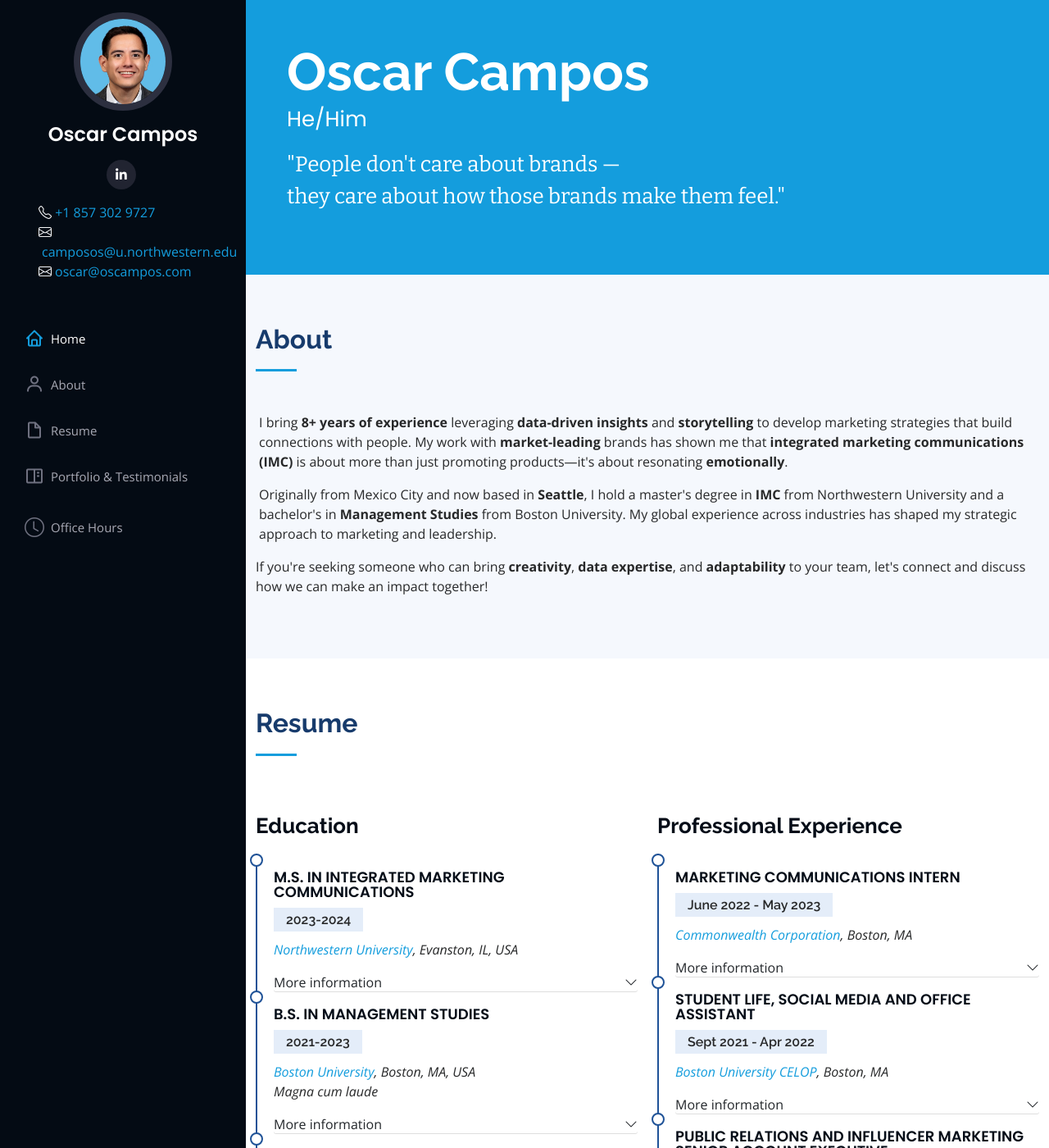
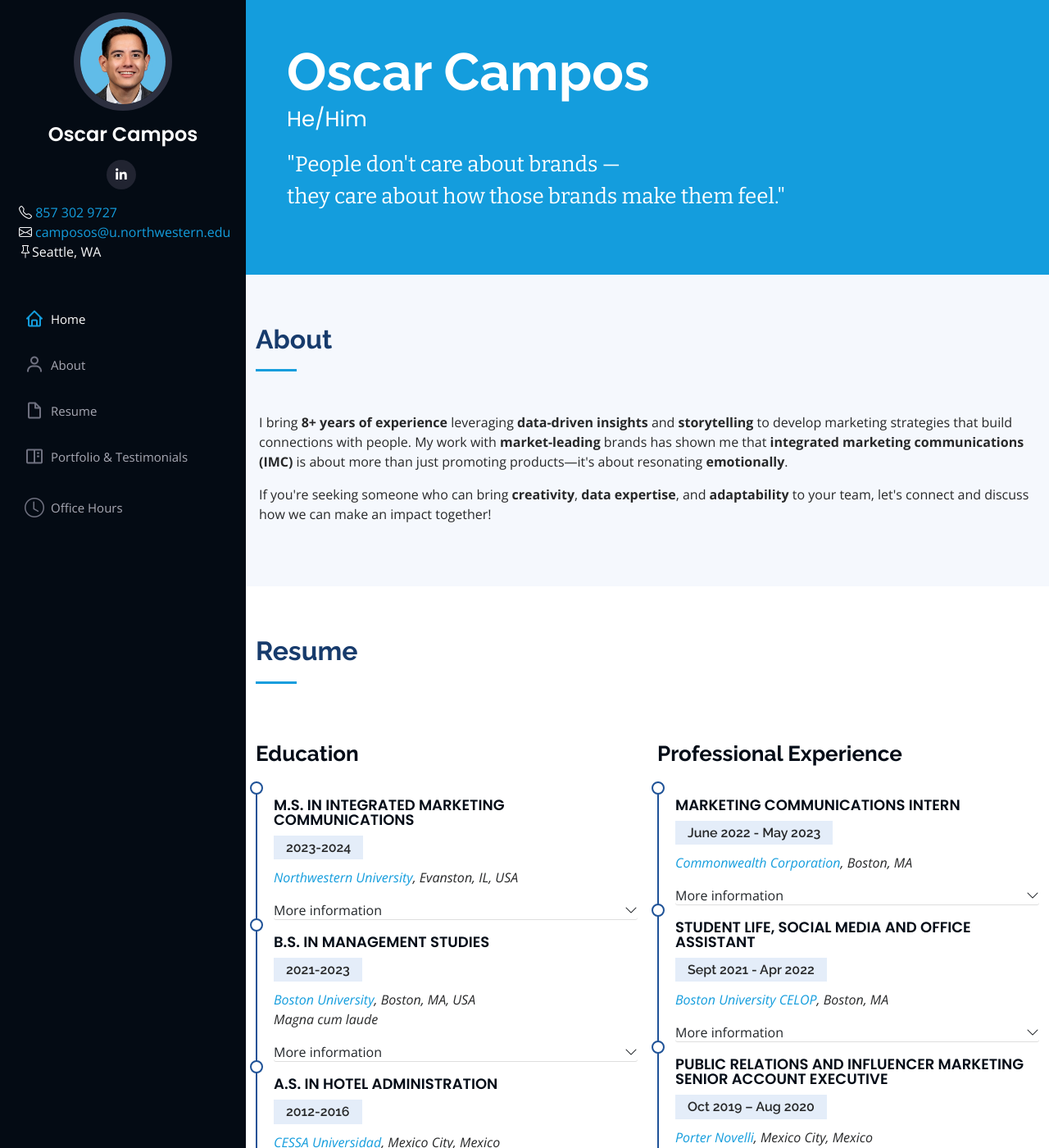
Before and after one commit to parguita/parguita.github.io, a Jekyll site: the page oscar/index.html, which Jekyll copies as it is, in a window 1280 px wide and 1400 px high. Shown: the whole window at 82% size. Built offline with Jekyll 4.4.1, drawn with Linux system fonts in a browser that asks for light colours; some of the changed text lies outside the part shown.

Commit message:
More adjustments

```diff
--- a/oscar/assets/css/style.css
+++ b/oscar/assets/css/style.css
@@ -181,6 +181,10 @@
 
 .contact-list {
   list-style-type: none;
+}
+
+ul.contact-list{
+  padding-left: 0.5rem;
 }
 
 /* Mobile Navigation */
--- a/oscar/index.html
+++ b/oscar/index.html
@@ -55,12 +55,11 @@
             <li><i class="bi bi-telephone mr-1"></i>
               <span><a
                   href="https://api.whatsapp.com/send/?phone=18573029727&text=Hello%20Oscar,%20I%20read%20your%20web%20portfolio"
-                  target="_blank" title="WhatsApp">+1 857 302 9727</a></span>
+                  target="_blank" title="WhatsApp">857 302 9727</a></span>
             </li>
             <li><i class="bi bi-envelope mr-1"></i><span class="m-1"><a
                   href="mailto:camposos@u.northwestern.edu">camposos@u.northwestern.edu</a><br></span></li>
-            <li><i class="bi bi-envelope mr-1"></i><span class="m-1"><a
-                  href="mailto:oscar@oscampos.com">oscar@oscampos.com</a><br></span></li>
+            <li><i class="bi bi-pin mr-1"></i>Seattle, WA</li>
           </ul>
         </div>
       </div>
@@ -89,7 +88,7 @@
 
   <main id="main">
     <!-- ======= About Section ======= -->
-    <section id="about" class="about section-bg">
+    <section id="about" class="about section-bg" data-aos="fade-in">
       <div class="container">
         <div class="section-title">
           <h2>About</h2>
@@ -100,11 +99,6 @@
           <b>integrated marketing communications (IMC)</b> is about more than just promoting products—it's about resonating <b>emotionally</b>.
         </p>
         <p class="mx-1">
-          Originally from Mexico City and now based in <b>Seattle</b>, I hold a master's degree in <b>IMC</b> from Northwestern University and a
-          bachelor's in <b>Management Studies</b> from Boston University. My global experience across industries has shaped my strategic
-          approach to marketing and leadership.
-        </p>
-        <p>
           If you're seeking someone who can bring <b>creativity</b>, <b>data expertise</b>, and <b>adaptability</b> to your team,
           let's connect and discuss how we can make an impact together!
         </p>
@@ -120,9 +114,9 @@
         </div>
 
         <div class="row">
-          <div class="col-lg-6" data-aos="fade-up">
+          <div class="col-lg-6">
             <h3 class="resume-title">Education</h3>
-            <div class="resume-item">
+            <div class="resume-item" data-aos="fade-up">
               <h4>M.S. IN INTEGRATED MARKETING COMMUNICATIONS</h4>
               <h5>2023-2024</h5>
               <p><em><a href="https://www.northwestern.edu/" target="_blank">Northwestern University</a>, Evanston, IL, USA</em></p>
@@ -203,10 +197,9 @@
                   <div id="flush-prof10" class="accordion-collapse collapse" aria-labelledby="flush-prof10"
                     data-bs-parent="#educationAccordion">
                     <div class="accordion-body">
-                      <h4>Leadership</h4>
                       <ul>
                         <li>
-                          <b>Hands-on Marketing Experience:</b>The Ritz-Carlton (Santiago, Chile), Rosewood Mayakoba (Riviera Maya, Mexico), and Camino Real Polanco (Mexico City)
+                          <b>Hands-on Marketing Experience:</b> The Ritz-Carlton (Santiago, Chile), Rosewood Mayakoba (Riviera Maya, Mexico), and Camino Real Polanco (Mexico City)
                         </li>
                         <li>
                           <b>Leadership:</b> Led initiatives in the Student-Run Restaurant and the Food & Beverage Innovation Center
@@ -218,8 +211,9 @@
               </div>
             </div>
             <hr>
-            <h3 class="resume-title">Awards and Recognitions</h3>
+            <br>
             <div class="resume-item">
+              <h3 class="resume-title">Awards and Recognitions</h3>
               <div class="accordion accordion-flush" id="aw10">
                 <div class="professional accordion-item">
                   <div class="accordion-header" id="flush-head10">
@@ -236,18 +230,17 @@
                       <ul>
                         <li>SABRE Award Latin America - <a href="https://sabre.provokemedia.com/lat/index"
                             target="_blank">PRovoke Media</a>, 2019</li>
-                        <li>Client Service Star Award - <a href="http://www.porternovellimx.com/" target="_blank">Porter
+                        <li>Client Service Star Award - <a href="https://www.porternovelli.com/" target="_blank">Porter
                             Novelli</a>, 2019</li>
-                        <li>Certificate of Excellence - <a href="https://amco.com.mx/" target="_blank">Mexican Association of
-                            Organizational Communicators</a>, 2018</li>
+                        <li>Certificate of Excellence - <a href="https://amco.com.mx/" target="_blank">AMCO</a>, 2018</li>
                       </ul>
                     </div>
                   </div>
                 </div>
               </div>
             </div>
-            <h3 class="resume-title">Pro Bono Consulting Work</h3>
             <div class="resume-item">
+              <h3 class="resume-title">Pro Bono Consulting Work</h3>
               <div class="accordion accordion-flush" id="aw11">
                 <div class="professional accordion-item">
                   <div class="accordion-header" id="flush-head10">
@@ -273,8 +266,8 @@
                 </div>
               </div>
             </div>
-            <h3 class="resume-title">Training and Certifications</h3>
             <div class="resume-item">
+              <h3 class="resume-title">Training and Certifications</h3>
               <div class="accordion accordion-flush" id="aw12">
                 <div class="professional accordion-item">
                   <div class="accordion-header" id="flush-head10">
@@ -291,17 +284,17 @@
                       <ul>
                         <li>Corporate Communications Certificate | <a href="https://ecornell.cornell.edu/certificates/marketing/corporate-communication/" target="_blank">Cornell
                             University</a> </li>
-                        <li>Data Analysis and Visualization (Tableau, Power Bl, Python, SQL & R) | <a href="https://www.datacamp.com/category/data-analysis" target="_blank"></a>DataCamp</li>
+                        <li>Data Analysis and Visualization | <a href="https://www.datacamp.com/category/data-analysis" target="_blank">DataCamp</a></li>
                         <li>Consumer Research | <a href="https://academy.brandwatch.com/#introducing" target="_blank">Brandwatch Academy</a></li>
-                        <li>Marketing Metrics and Analytics | <a href="https://www.mbtn.academy/certification/" target="_blank">Management by the Numbers Academy</a></li>
+                        <li>Marketing Metrics and Analytics | <a href="https://www.mbtn.academy/certification/" target="_blank">Management by the Numbers</a></li>
                         <li>Marketing Communications | <a href="https://www.cim.co.uk/partnerships/university-partnerships/" target="_blank">The Chartered Institute of Marketing</a></li>
                         <li>Digital Marketing Strategy & Leadership | <a href="https://digitalmarketinginstitute.com/educators/accreditation" target="_blank">Digital Marketing Institute</a></li>
-                        <li>Digital Marketing and Media Foundation  | <a href="https://iabcertification.com/digital-marketing-media-foundations/" target="_blank">Interactive Advertising Bureau </a></li>
+                        <li>Digital Marketing | <a href="https://iabcertification.com/digital-marketing-media-foundations/" target="_blank">Interactive Advertising Bureau </a></li>
                         <li>Social Media and Digital Marketing |<a href="https://academy.hubspot.com/courses/social-media?library=true&" target="_blank">HubSpot</a></li>
                         <li>Agency-Ready | <a href="https://prcouncil.net/" target="_blank">PR Council</a></li>
                         <li>Social Media Marketing | <a href="https://www.facebook.com/business/learn/social-media-marketing-certificate-coursera" target="_blank">Meta Blueprint</a></li>
                         <li>Digital Marketing & Data Analytics | <a href="https://skillshop.exceedlms.com/student/collection/648385-digital-marketing?locale=en" target="_blank">Google Skillshop</a></li>
-                        <li>Corporate Communications & Crisis Management | <a href="https://desarrolloejecutivo.itam.mx/Programa/38096/comunicacion-y-manejo-de-crisis-version-en-linea?startDate=2024-10-28&finishDate=2025-05-28&origen=Google#sectionDiplomadoComunicacion" target="_blank">Instituto Tecnologico Autonomo de Mexico</a></li>
+                        <li>Corporate Communications & Crisis Management | <a href="https://desarrolloejecutivo.itam.mx/Programa/38096/comunicacion-y-manejo-de-crisis-version-en-linea?startDate=2024-10-28&finishDate=2025-05-28&origen=Google#sectionDiplomadoComunicacion" target="_blank">ITAM</a></li>
                         <li>Journalism | <a href="https://www.septien.mx/">Escuela de Periodismo Carlos Septien Garcia </a></li>
                       </ul>
                     </div>
@@ -309,8 +302,8 @@
                 </div>
               </div>
             </div>
-            <h3 class="resume-title">Professional Affiliations</h3>
             <div class="resume-item">
+              <h3 class="resume-title">Professional Affiliations</h3>
               <div class="accordion accordion-flush" id="pa10">
                 <div class="professional accordion-item">
                   <div class="accordion-header" id="flush-head11">
@@ -422,7 +415,7 @@
             <div class="professional resume-item">
               <h4>Public Relations and Influencer Marketing <br> Senior Account Executive</h4>
               <h5>Oct 2019 – Aug 2020</h5>
-              <p><em><a href="http://www.porternovellimx.com/" target="_blank">Porter Novelli</a>, Mexico City,
+              <p><em><a href="https://www.porternovelli.com/" target="_blank">Porter Novelli</a>, Mexico City,
                   Mexico</em></p>
 
               <div class="accordion accordion-flush" id="prof01">
@@ -654,13 +647,13 @@
           to GLAAD. <a href="https://www.glaad.org/about">GLAAD</a> is a media advocacy organization that strengthens media accountability
           and community engagement to ensure LGBTQ+ stories are seen and heard. As a member of the LGBTQ+ community, GLAAD reminds me of
           the word 'hope' I long for; a world where the media is a tool, not a weapon.
-          <a href="mailto:oscar@oscampos.com">Contact me</a> with a screenshot of your donation, and let us get started!
+          <a href="mailto:camposos@u.northwestern.edu">Contact me</a> with a screenshot of your donation, and let us get started!
         </p>
         <p>
           If the current economic climate has affected you adversely, and you are facing unemployment or financial difficulties,
           please be assured that I understand. Life often takes unpredictable turns. Under such circumstances,
           I will forego the donation. All I ask is that you, in the spirit of the honor system, pay it forward when your situation
-          improves. Please feel free to reach out to me directly via <a href="mailto:oscar@oscampos.com">email</a>.
+          improves. Please feel free to reach out to me directly via <a href="mailto:camposos@u.northwestern.edu">email</a>.
 
 
         <p>
```
Also changed, not shown: other parts of oscar/index.html (+1 -1 lines).
